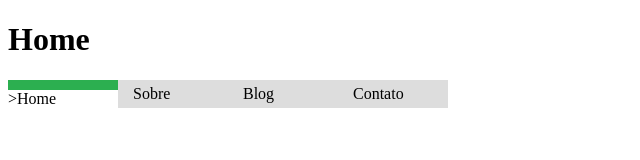
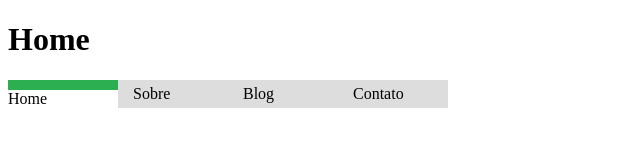
Before and after one commit to VaneChan/gh-pages, a plain HTML site: page Site/index.html in a window 1280 px wide. Shown: the full height of the page, 0-640 px from the left. Drawn offline with Linux system fonts and the light colour scheme.

Commit message:
Update index.html

```diff
--- a/Site/index.html
+++ b/Site/index.html
@@ -9,7 +9,7 @@
             <h1>Home</h1>
             <nav>
                 <ul>
-                    <li><a href="index.html" class="active"></a>>Home</a></li>
+                    <li><a href="index.html" class="active"></a>Home</a></li>
                     <li><a href="sobre.html">Sobre</a></li>
                     <li><a href="blog.html">Blog</a></li>
                     <li><a href="contato.html">Contato</a></li>
```
